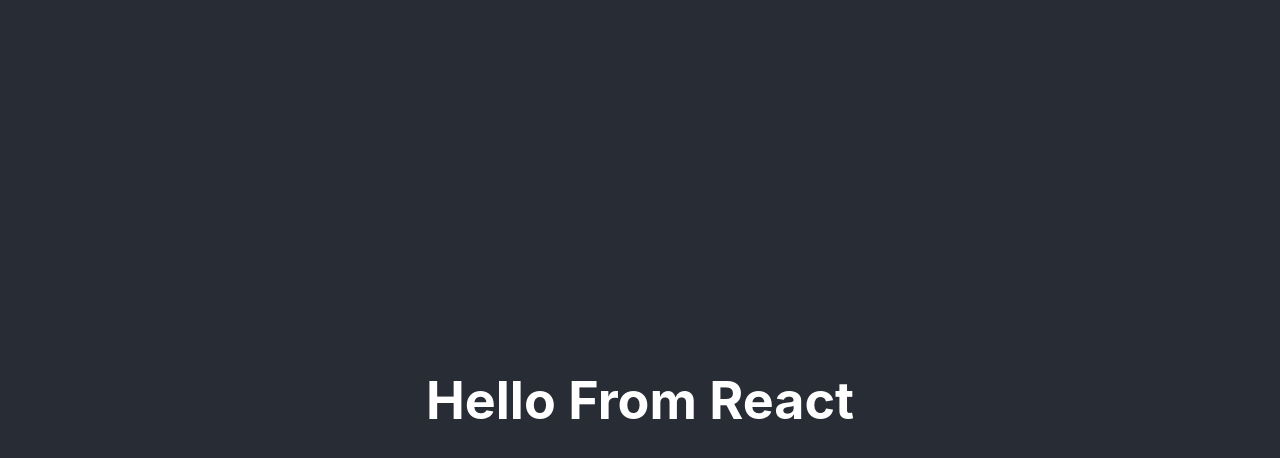
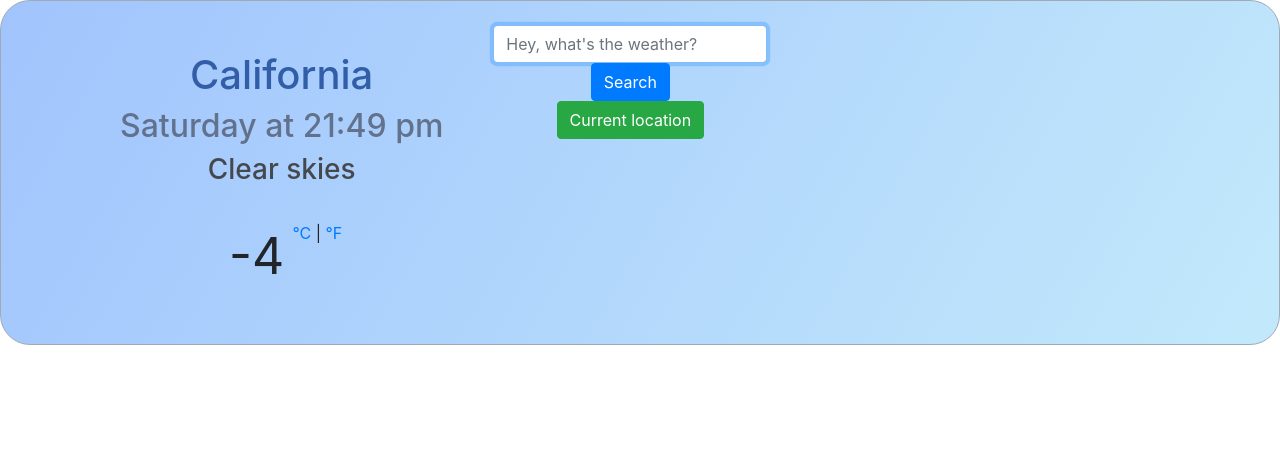
Before and after one commit to Sofia-Zammitto-Benasayag/React-Weather-App, a React (Create React App) app: page / in a window 1280 px wide. Shown: the top 458 px of the page. Built offline with nearby package versions, Linux system fonts and the light colour scheme; no server answers.

Commit message:
Transfered app from Codesandbox and added Bootstrap

```diff
--- a/package.json
+++ b/package.json
@@ -7,6 +7,7 @@
     "@testing-library/react": "^11.2.5",
     "@testing-library/user-event": "^12.7.1",
     "axios": "^0.19.0-beta.1",
+    "bootstrap": "^4.6.0",
     "react": "^17.0.1",
     "react-dom": "^17.0.1",
     "react-loader-spinner": "^4.0.0",
--- a/public/index.html
+++ b/public/index.html
@@ -1,6 +1,12 @@
 <!DOCTYPE html>
 <html lang="en">
   <head>
+    <link
+      rel="stylesheet"
+      href="https://stackpath.bootstrapcdn.com/bootstrap/4.1.3/css/bootstrap.min.css"
+      integrity="sha384-MCw98/SFnGE8fJT3GXwEOngsV7Zt27NXFoaoApmYm81iuXoPkFOJwJ8ERdknLPMO"
+      crossorigin="anonymous"
+    />
     <meta charset="utf-8" />
     <link rel="icon" href="%PUBLIC_URL%/favicon.ico" />
     <meta name="viewport" content="width=device-width, initial-scale=1" />
--- a/src/App.css
+++ b/src/App.css
@@ -1,8 +1,137 @@
 .App {
   text-align: center;
+  border: 1px solid #9faab5;
+  border-radius: 30px;
+  background-image: linear-gradient(120deg, #a1c4fd 0%, #c2e9fb 100%);
 }
 
-.App-logo {
+.header {
+  text-align: center;
+  margin: 50px;
+}
+
+.header h1 {
+  color: #325ea8;
+}
+
+.header h2 {
+  color: #62728c;
+}
+
+.header h3 {
+  color: #45494d;
+}
+
+.header .temperature {
+  font-size: 50px;
+}
+
+.header .units {
+  position: relative;
+  top: -35px;
+  left: -6px;
+}
+
+.factors li {
+  list-style: none;
+}
+/*
+
+
+.container {
+  margin: 80px auto;
+  border: 1px solid #9faab5;
+  border-radius: 30px;
+  background-image: linear-gradient(120deg, #a1c4fd 0%, #c2e9fb 100%);
+}*/
+
+/*.fa-cloud-sun {
+  font-size: 60px;
+  color: #1d4873;
+  margin-bottom: 20px;
+}
+.fa-cloud-sun-rain {
+  font-size: 60px;
+  color: gray;
+  margin-bottom: 20px;
+}*/
+
+/*
+.temperature {
+  font-weight: 400;
+  font-size: 84px;
+  position: relative;
+  top: 14px;
+  right: -1px;
+}
+.units {
+  position: relative;
+  top: -35px;
+  left: -6px;
+}
+.btn-primary {
+  padding: 6px 25px;
+  position: relative;
+  left: 233px;
+}
+.btn-success {
+  position: relative;
+  right: -397px;
+
+}
+.buttons {
+  margin-top: 5px;
+}
+.form-group {
+  margin: 50px 50px;
+}
+h1,
+h2,
+h3 {
+  margin: 20px;
+  text-align: center;
+}
+.current-temperature {
+  margin: 20px;
+}
+
+.current-temperature .active {
+  color: rgb(33, 33, 33);
+  cursor: default;
+}
+
+.current-temperature .active:hover {
+  text-decoration: none;
+}
+
+.weekly-weather {
+  margin: 20px;
+}
+.form-control {
+  width: 600px;
+  height: 50px;
+  position: relative;
+  left: 157px;
+}
+.grayed-out {
+  color: #bababa;
+}
+
+.factors {
+  margin: 80px;
+  padding-left: 50px;
+}
+
+li {
+  list-style: none;
+  padding: 5px;
+  letter-spacing: 2px;
+}
+footer {
+  text-align: center;
+}*/
+
+/*.App-logo {
   height: 40vmin;
   pointer-events: none;
 }
@@ -36,3 +165,4 @@
     transform: rotate(360deg);
   }
 }
+*/
--- a/src/App.js
+++ b/src/App.js
@@ -1,7 +1,30 @@
-import Weather from "./Weather";
 import './App.css';
+import Header from "./Header";
+import Form from "./Form";
 
-function App() {
+
+export default function WeatherApp() {
+  return (
+    <div className="App">
+      <div class="container">
+        <div class="row">
+          <div>
+            <Header />
+          </div>
+          <br />
+          <Form />
+          <br />
+          <div class="row weekly-weather" id="forecast"></div>
+        </div>
+      </div>
+    </div>
+  );
+}
+
+
+//export default App;
+
+/*function App() {
   return (
     <div className="App">
       <header className="App-header">
@@ -13,6 +36,4 @@
       </header>
     </div>
   );
-}
-
-export default App;
+}*/
--- /dev/null
+++ b/src/Form.js
@@ -0,0 +1,43 @@
+import React from "react";
+
+export default function Form() {
+  return (
+    <div className="form">
+      <br />
+      <div class="">
+        <form id="search">
+          <div class="">
+            <input
+              type="text"
+              placeholder="Hey, what's the weather?"
+              class="form-control"
+              autofocus="on"
+              id="search-input"
+            />
+          </div>
+        </form>
+      </div>
+      <div class="">
+        <div class="">
+          <button type="submit" class="btn btn-primary">
+            Search
+          </button>
+        </div>
+      </div>
+      <div class="">
+        <button
+          type="button"
+          class="btn btn-success"
+          id="current-location-button"
+        >
+          Current location
+        </button>
+      </div>
+      <ul class="factors">
+        <li id="feels-like"></li>
+        <li id="humidity"></li>
+        <li id="wind"></li>
+      </ul>
+    </div>
+  );
+}
--- /dev/null
+++ b/src/Header.js
@@ -0,0 +1,21 @@
+import React from "react";
+
+export default function Header(){
+  return (
+    <div className="header">
+
+    <h1>California</h1>
+    <h2 id="date"> Saturday at 21:49 pm</h2>
+    <h3>Clear skies</h3>
+    <br />
+    <p class="current-temperature">
+    <img src="" alt="" id="icon" class="icon" />
+    <span class="temperature" id="temperature"> -4 </span>
+    <span class="units">
+    <a href="#" id="celsius-link" class="active">°C </a> |
+    <a href="#" id="fahrenheit-link"> °F </a>
+      </span>
+    </p>
+    </div>
+  );
+}
--- a/src/index.js
+++ b/src/index.js
@@ -3,6 +3,7 @@
 import './index.css';
 import App from './App';
 import reportWebVitals from './reportWebVitals';
+
 
 ReactDOM.render(
   <React.StrictMode>
```
Also changed, not shown: 1 other file (tests, documents, lock files or other folders).
